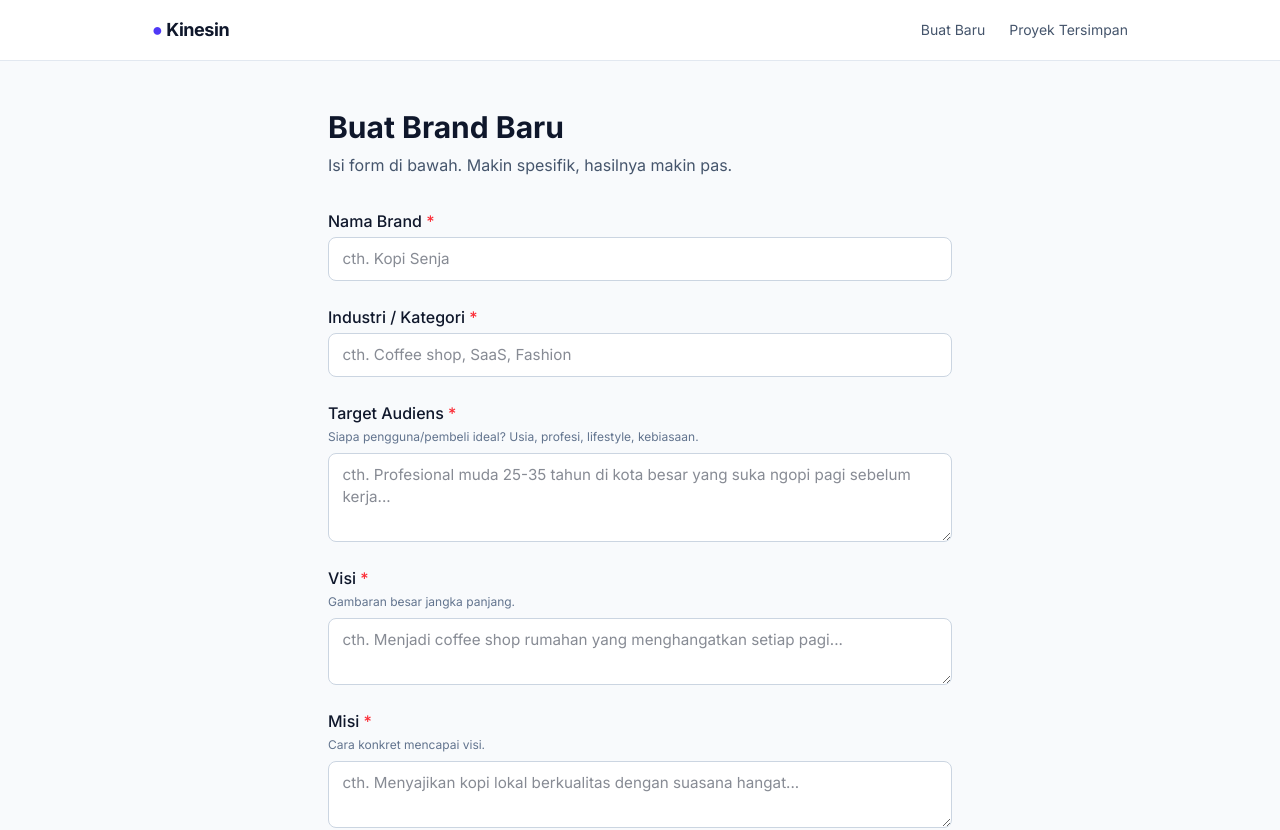
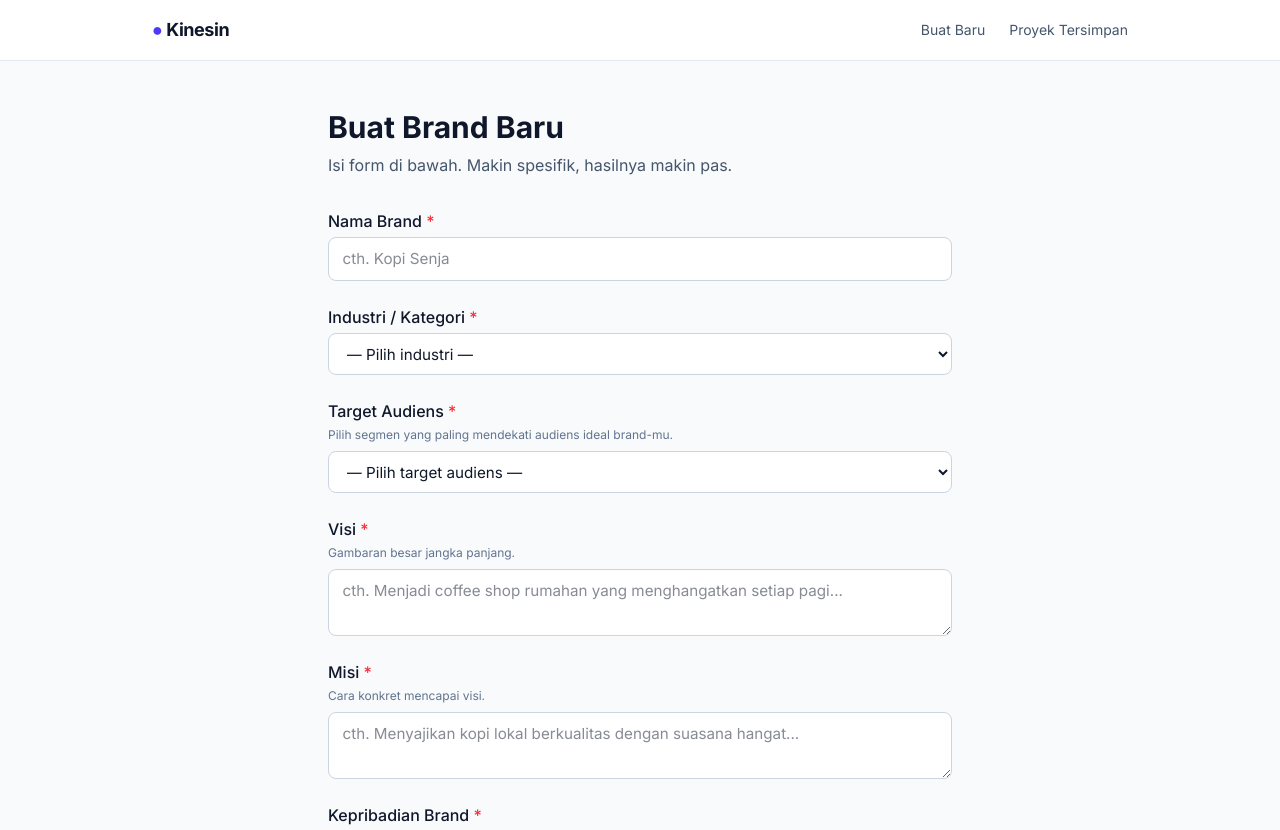
Before and after one commit to bowoakselera-lang/kinesin, a Next.js app: page /create in a window 1280 px wide. Shown: the top 830 px of the page. Built offline with nearby package versions, Linux system fonts and the light colour scheme.

Commit message:
Ubah Industri dan Target Audiens jadi dropdown

```diff
--- a/app/create/page.tsx
+++ b/app/create/page.tsx
@@ -18,6 +18,46 @@ const PERSONALITY_OPTIONS = [
   "Tradisional",
   "Mewah",
   "Terpercaya",
+];
+
+const INDUSTRY_OPTIONS = [
+  "Food & Beverage",
+  "Coffee Shop",
+  "Restoran",
+  "Fashion & Apparel",
+  "Beauty & Skincare",
+  "Kesehatan & Wellness",
+  "Teknologi / SaaS",
+  "E-commerce",
+  "Pendidikan",
+  "Konsultan & Agensi",
+  "Jasa Profesional",
+  "Konstruksi & Properti",
+  "Otomotif",
+  "Travel & Hospitality",
+  "Event & Entertainment",
+  "Seni & Kreatif",
+  "Pertanian & Agribisnis",
+  "Manufaktur",
+  "Finansial",
+  "Logistik",
+  "Non-profit / Komunitas",
+  "Lainnya",
+];
+
+const AUDIENCE_OPTIONS = [
+  "Anak muda / Gen Z (17-24 tahun)",
+  "Profesional muda (25-35 tahun)",
+  "Keluarga muda (30-45 tahun)",
+  "Eksekutif / C-level",
+  "Ibu rumah tangga",
+  "Pelajar / Mahasiswa",
+  "UMKM / Pemilik bisnis",
+  "Komunitas hobi spesifik",
+  "Wisatawan / Traveler",
+  "Segmen premium / High-end",
+  "Segmen menengah",
+  "Segmen mass market",
 ];
 
 export default function CreatePage() {
@@ -97,31 +137,41 @@ export default function CreatePage() {
         </Field>
 
         <Field label="Industri / Kategori" required>
-          <input
-            type="text"
+          <select
             required
             value={brief.industry}
             onChange={(e) => setBrief({ ...brief, industry: e.target.value })}
-            placeholder="cth. Coffee shop, SaaS, Fashion"
             className="input"
-          />
+          >
+            <option value="">— Pilih industri —</option>
+            {INDUSTRY_OPTIONS.map((opt) => (
+              <option key={opt} value={opt}>
+                {opt}
+              </option>
+            ))}
+          </select>
         </Field>
 
         <Field
           label="Target Audiens"
-          hint="Siapa pengguna/pembeli ideal? Usia, profesi, lifestyle, kebiasaan."
+          hint="Pilih segmen yang paling mendekati audiens ideal brand-mu."
           required
         >
-          <textarea
+          <select
             required
-            rows={3}
             value={brief.targetAudience}
             onChange={(e) =>
               setBrief({ ...brief, targetAudience: e.target.value })
             }
-            placeholder="cth. Profesional muda 25-35 tahun di kota besar yang suka ngopi pagi sebelum kerja..."
             className="input"
-          />
+          >
+            <option value="">— Pilih target audiens —</option>
+            {AUDIENCE_OPTIONS.map((opt) => (
+              <option key={opt} value={opt}>
+                {opt}
+              </option>
+            ))}
+          </select>
         </Field>
 
         <Field label="Visi" hint="Gambaran besar jangka panjang." required>
```
